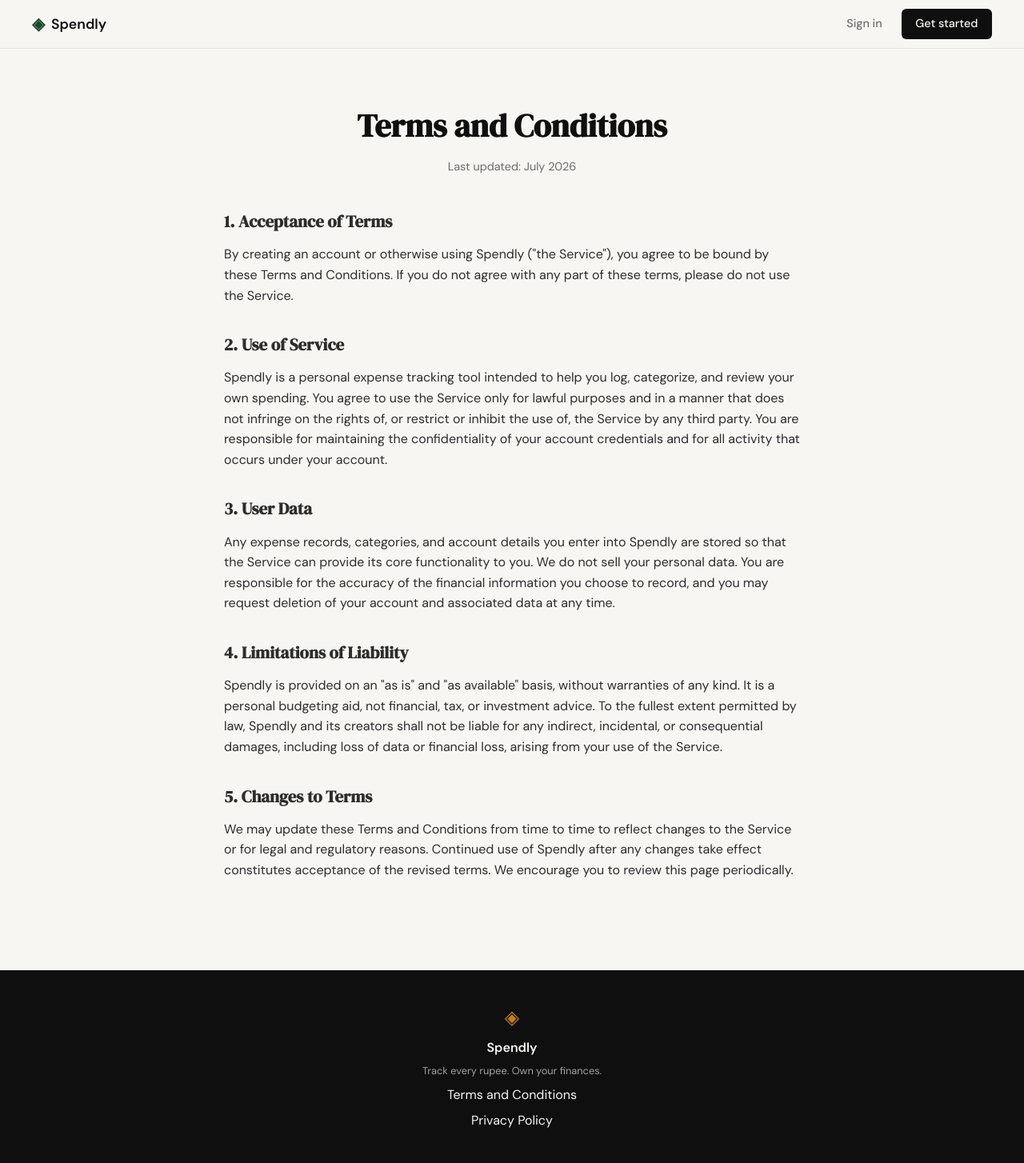
After one commit to malikk68/spendly, a Flask app: page /terms in a window 1280 px wide. The commit adds this page. Shown: the whole page at 80% size. Run offline with Flask 3, Linux system fonts and the light colour scheme.

Commit message:
landing: add terms and conditions page and route

```diff
--- a/app.py
+++ b/app.py
@@ -20,6 +20,11 @@ def register():
 @app.route("/login")
 def login():
     return render_template("login.html")
+
+
+@app.route("/terms")
+def terms():
+    return render_template("terms.html")
 
 
 # ------------------------------------------------------------------ #
--- a/static/css/style.css
+++ b/static/css/style.css
@@ -508,6 +508,52 @@ a { color: inherit; text-decoration: none; }
 }
 
 /* ------------------------------------------------------------------ */
+/* Legal pages                                                         */
+/* ------------------------------------------------------------------ */
+
+.legal-section {
+    padding: 4rem 2rem 6rem;
+}
+
+.legal-container {
+    max-width: 720px;
+    margin: 0 auto;
+}
+
+.legal-header {
+    margin-bottom: 2.5rem;
+    text-align: center;
+}
+
+.legal-title {
+    font-family: var(--font-display);
+    font-size: 2.5rem;
+    margin-bottom: 0.5rem;
+}
+
+.legal-updated {
+    color: var(--ink-muted);
+    font-size: 0.9rem;
+}
+
+.legal-body h2 {
+    font-family: var(--font-display);
+    font-size: 1.3rem;
+    margin-top: 2rem;
+    margin-bottom: 0.75rem;
+    color: var(--ink-soft);
+}
+
+.legal-body h2:first-child {
+    margin-top: 0;
+}
+
+.legal-body p {
+    color: var(--ink-soft);
+    margin-bottom: 1rem;
+}
+
+/* ------------------------------------------------------------------ */
 /* Responsive                                                          */
 /* ------------------------------------------------------------------ */
 
--- a/templates/base.html
+++ b/templates/base.html
@@ -34,7 +34,7 @@
             <span class="brand-icon">◈</span>
             <span class="footer-name">Spendly</span>
             <p class="footer-copy">Track every rupee. Own your finances.</p>
-            <a href="#">Terms and Conditions</a>
+            <a href="{{ url_for('terms') }}">Terms and Conditions</a>
             <a href="#">Privacy Policy</a>
         </div>
     </footer>
--- /dev/null
+++ b/templates/terms.html
@@ -0,0 +1,69 @@
+{% extends "base.html" %}
+
+{% block title %}Terms and Conditions — Spendly{% endblock %}
+
+{% block content %}
+
+<section class="legal-section">
+    <div class="legal-container">
+
+        <div class="legal-header">
+            <h1 class="legal-title">Terms and Conditions</h1>
+            <p class="legal-updated">Last updated: July 2026</p>
+        </div>
+
+        <div class="legal-body">
+
+            <h2>1. Acceptance of Terms</h2>
+            <p>
+                By creating an account or otherwise using Spendly ("the Service"),
+                you agree to be bound by these Terms and Conditions. If you do not
+                agree with any part of these terms, please do not use the Service.
+            </p>
+
+            <h2>2. Use of Service</h2>
+            <p>
+                Spendly is a personal expense tracking tool intended to help you
+                log, categorize, and review your own spending. You agree to use
+                the Service only for lawful purposes and in a manner that does not
+                infringe on the rights of, or restrict or inhibit the use of, the
+                Service by any third party. You are responsible for maintaining
+                the confidentiality of your account credentials and for all
+                activity that occurs under your account.
+            </p>
+
+            <h2>3. User Data</h2>
+            <p>
+                Any expense records, categories, and account details you enter
+                into Spendly are stored so that the Service can provide its core
+                functionality to you. We do not sell your personal data. You are
+                responsible for the accuracy of the financial information you
+                choose to record, and you may request deletion of your account
+                and associated data at any time.
+            </p>
+
+            <h2>4. Limitations of Liability</h2>
+            <p>
+                Spendly is provided on an "as is" and "as available" basis, without
+                warranties of any kind. It is a personal budgeting aid, not
+                financial, tax, or investment advice. To the fullest extent
+                permitted by law, Spendly and its creators shall not be liable for
+                any indirect, incidental, or consequential damages, including loss
+                of data or financial loss, arising from your use of the Service.
+            </p>
+
+            <h2>5. Changes to Terms</h2>
+            <p>
+                We may update these Terms and Conditions from time to time to
+                reflect changes to the Service or for legal and regulatory
+                reasons. Continued use of Spendly after any changes take effect
+                constitutes acceptance of the revised terms. We encourage you to
+                review this page periodically.
+            </p>
+
+        </div>
+
+    </div>
+</section>
+
+{% endblock %}
```
